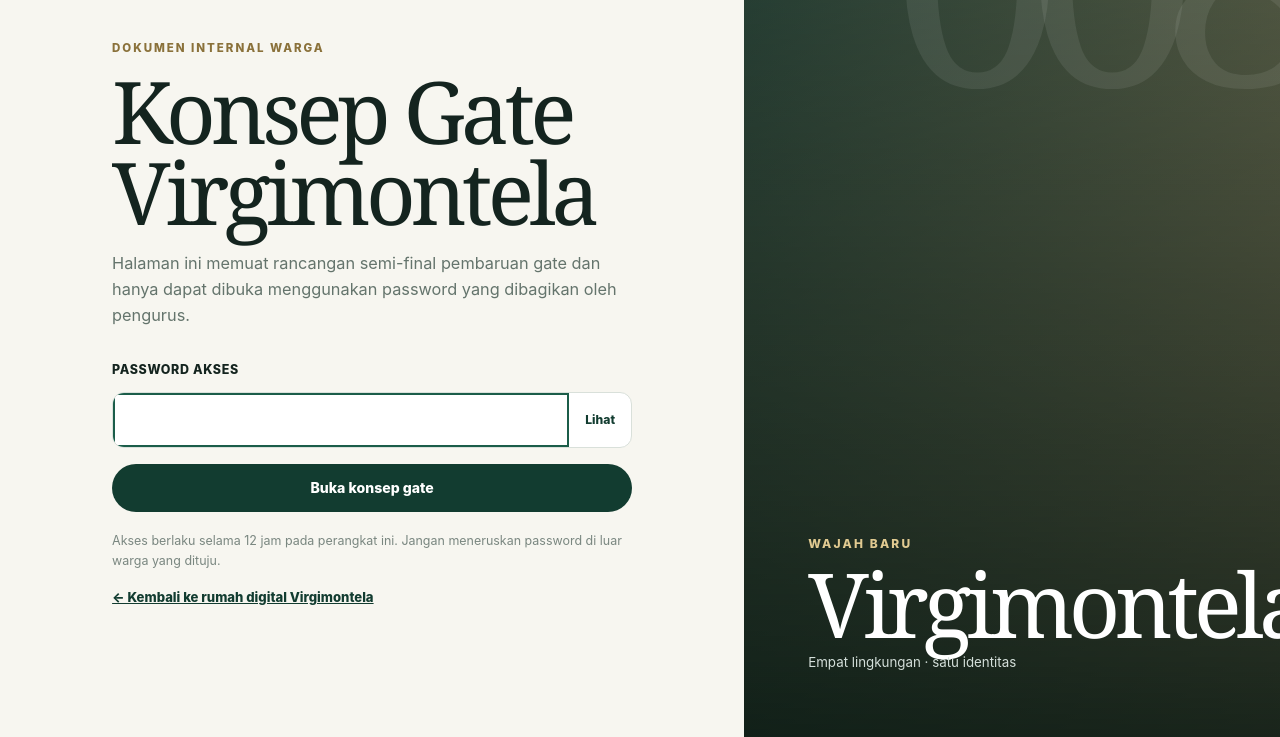
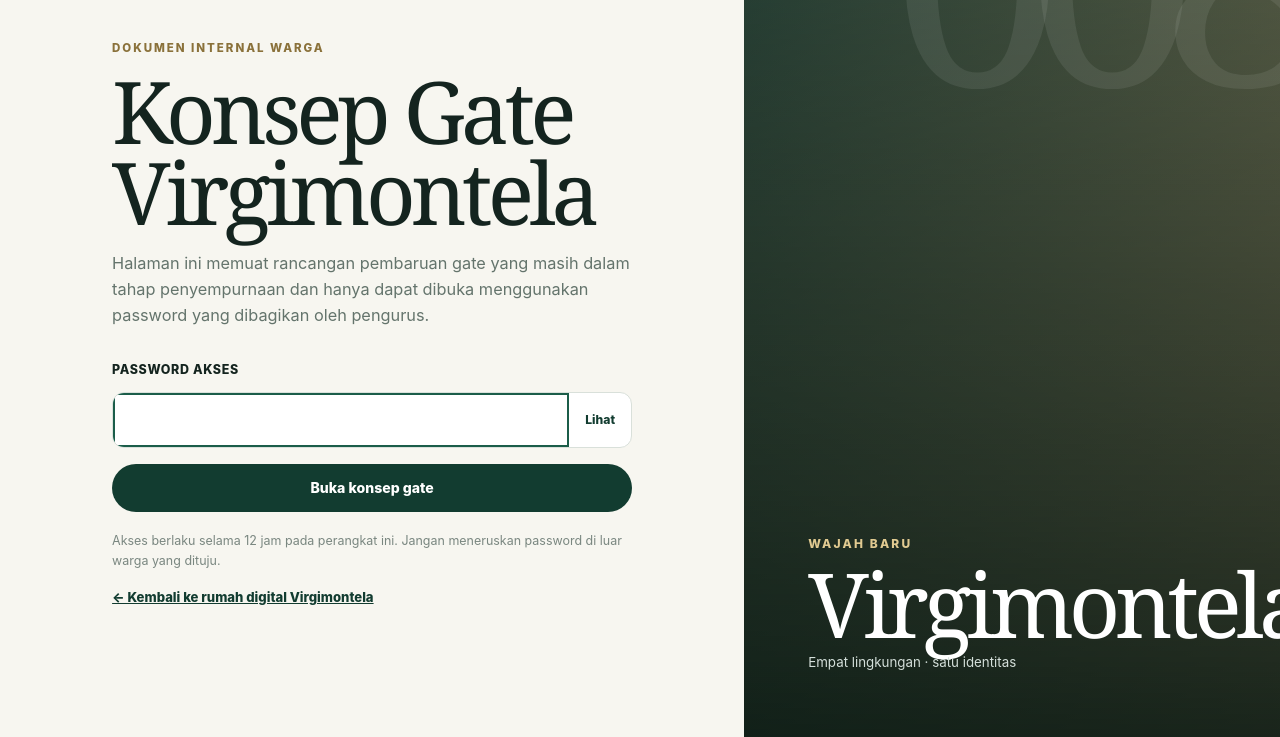
Before and after one commit to calibhden/virgimontela-tennis-rw008, a website: page gate-login.html in a window 1280 px wide. Shown: the part 202-939 px from the top of the page. Drawn offline with Linux system fonts and the light colour scheme.

Commit message:
Clarify gate design is not final

```diff
--- a/gate-login.html
+++ b/gate-login.html
@@ -18,7 +18,7 @@
       <div class="login-content">
         <p class="eyebrow">Dokumen internal warga</p>
         <h1 id="login-title">Konsep Gate Virgimontela</h1>
-        <p class="lead">Halaman ini memuat rancangan semi-final pembaruan gate dan hanya dapat dibuka menggunakan password yang dibagikan oleh pengurus.</p>
+        <p class="lead">Halaman ini memuat rancangan pembaruan gate yang masih dalam tahap penyempurnaan dan hanya dapat dibuka menggunakan password yang dibagikan oleh pengurus.</p>
 
         <p class="alert error" id="login-error" role="alert" hidden>Password belum tepat. Silakan periksa dan coba kembali.</p>
         <p class="alert success" id="logout-message" role="status" hidden>Anda sudah keluar dari halaman konsep.</p>
```
